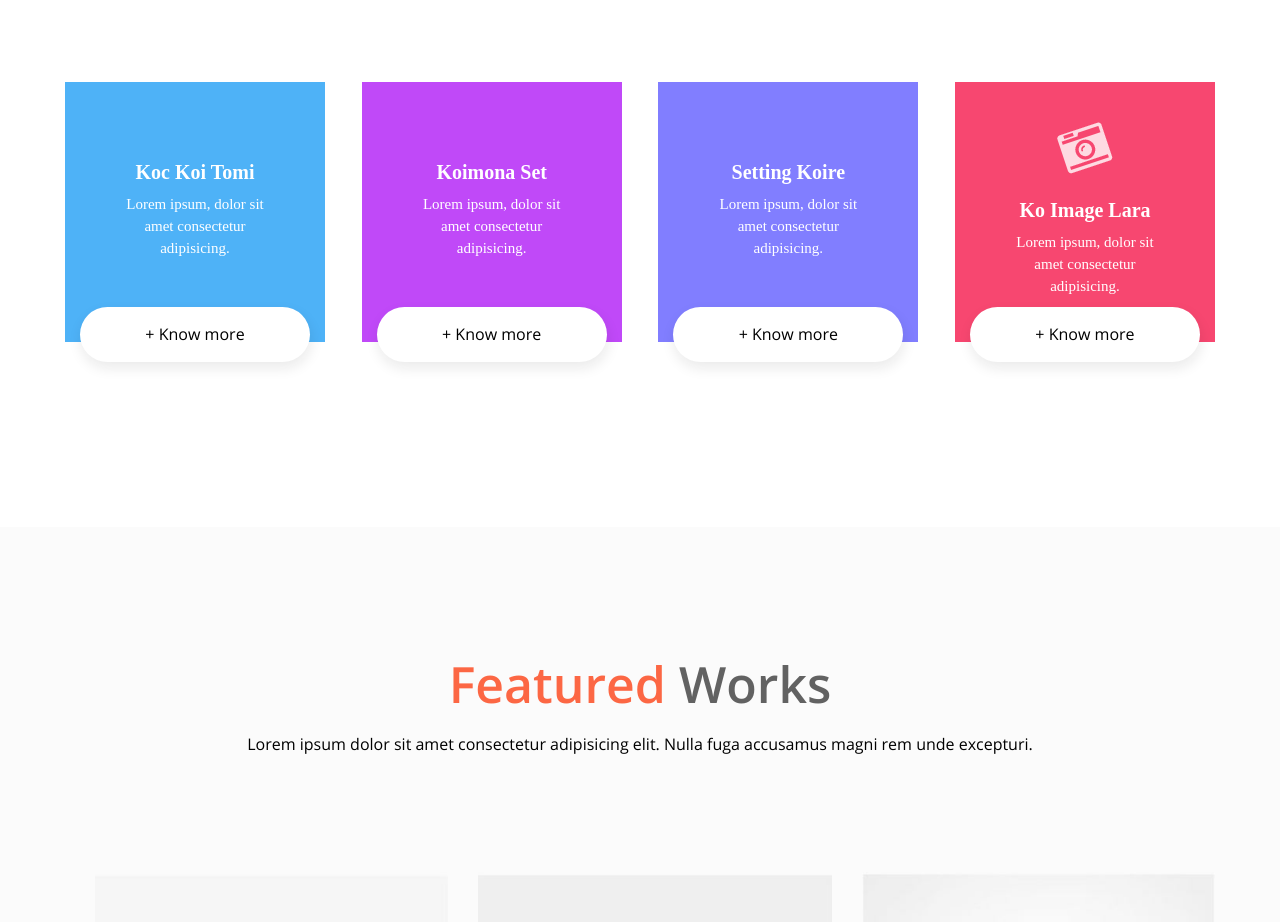
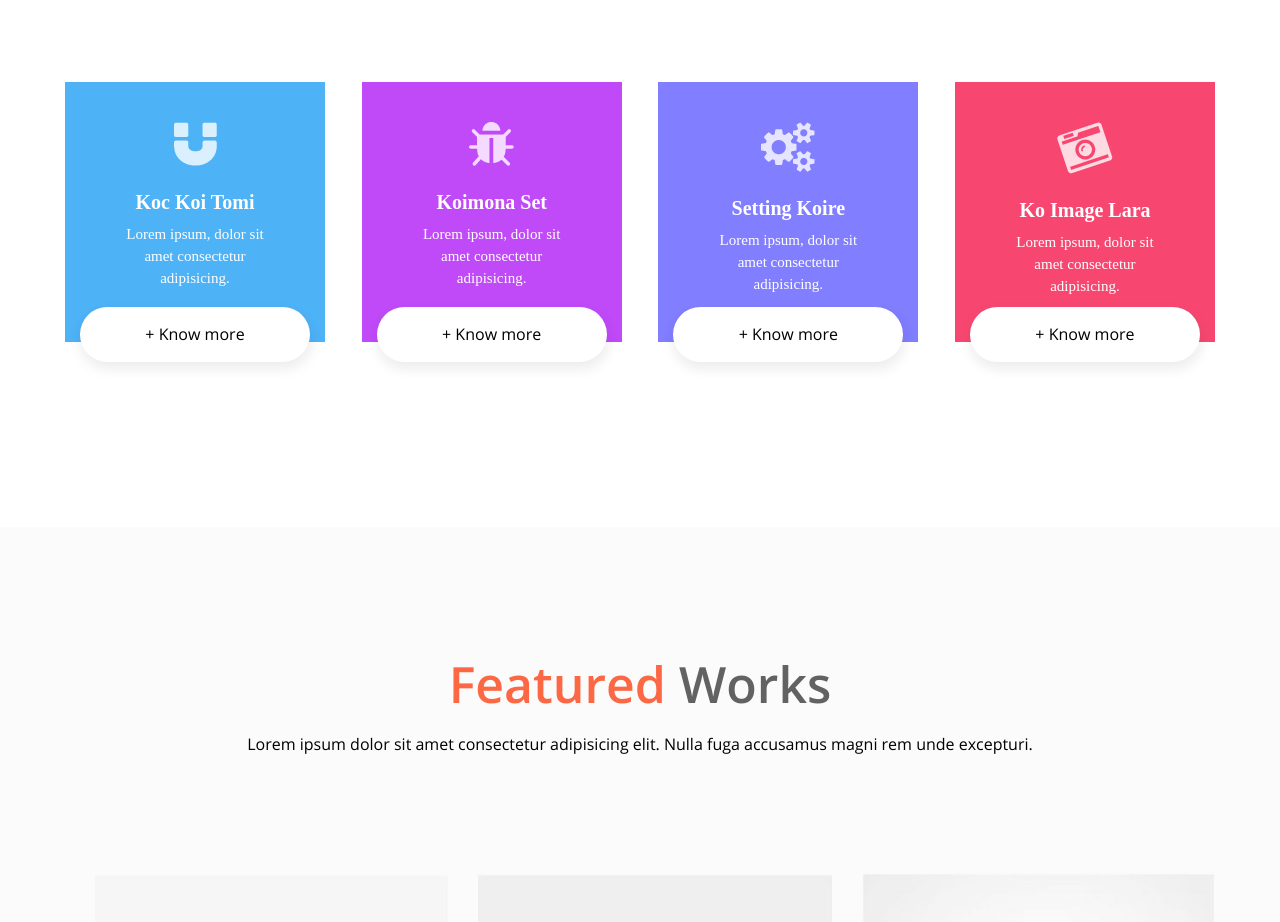
Before and after one commit to gooodbyyy/smart-agency, a plain HTML site: page index.html in a window 1280 px wide. Shown: the part 1260-2182 px from the top of the page. Drawn offline with nearby package versions, Linux system fonts and the light colour scheme; files whose address does not match are found by name.

Commit message:
Update index.html

```diff
--- a/index.html
+++ b/index.html
@@ -64,7 +64,7 @@
                 <div class="working_process_set">
                     <div class="working_process_item_1">
                         <div class="working_process_inner">
-                            <div class="item_img"><img src="../ex18_myproject/img/WorkingProcess/1.png" alt=""></div>
+                            <div class="item_img"><img src="../img/WorkingProcess/1.png" alt=""></div>
                             <div class="item_title">Koc Koi Tomi</div>
                             <div class="item_text">Lorem ipsum, dolor sit amet consectetur adipisicing.</div>
                             <button class="know_more_btn">+ Know more</button>
@@ -73,7 +73,7 @@
 
                     <div class="working_process_item_2">
                         <div class="working_process_inner">
-                            <div class="item_img"><img src="./ex18_myproject/img/WorkingProcess/2.png" alt=""></div>
+                            <div class="item_img"><img src="./img/WorkingProcess/2.png" alt=""></div>
                             <div class="item_title">Koimona Set</div>
                             <div class="item_text">Lorem ipsum, dolor sit amet consectetur adipisicing.</div>
                             <button class="know_more_btn">+ Know more</button>
@@ -81,7 +81,7 @@
                     </div>
                     <div class="working_process_item_3">
                         <div class="working_process_inner">
-                            <div class="item_img"><img src="/ex18_myproject/img/WorkingProcess/3.png" alt=""></div>
+                            <div class="item_img"><img src="/img/WorkingProcess/3.png" alt=""></div>
                             <div class="item_title">Setting Koire</div>
                             <div class="item_text">Lorem ipsum, dolor sit amet consectetur adipisicing.</div>
                             <button class="know_more_btn">+ Know more</button>
```
